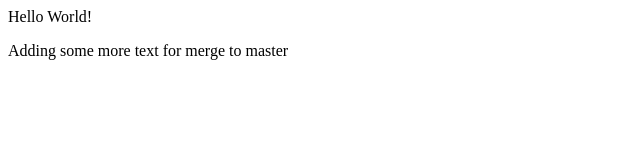
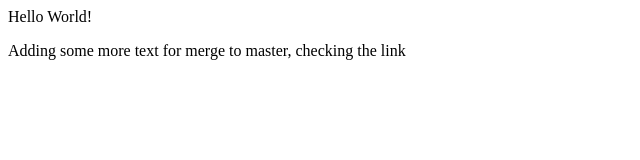
Before and after one commit to dmunday/hello-world, a plain HTML site: page index.html in a window 1280 px wide. Shown: the whole page, without its empty margins (0-640 px from the left). Drawn offline with Linux system fonts and the light colour scheme.

Commit message:
checking link for commit

```diff
--- a/index.html
+++ b/index.html
@@ -1,3 +1,3 @@
 <p>Hello World!</p>
 
-<p>Adding some more text for merge to master</p>
+<p>Adding some more text for merge to master, checking the link</p>
```
